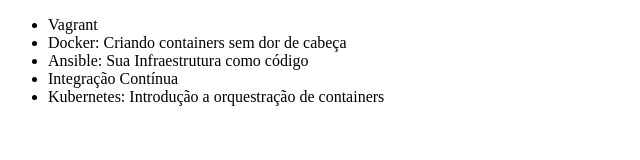
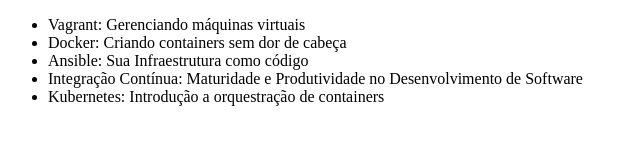
Before and after one commit to CleitoAzv/alura-git, a plain HTML site: page index.html in a window 1280 px wide. Shown: the whole page, without its empty margins (0-640 px from the left). Drawn offline with Linux system fonts and the light colour scheme.

Commit message:
Atualizando listas Vagrant e Integração contínua

```diff
--- a/index.html
+++ b/index.html
@@ -6,10 +6,10 @@
 </head>
 <body>
     <ul>
-        <li>Vagrant</li>
+        <li>Vagrant: Gerenciando máquinas virtuais</li>
         <li>Docker: Criando containers sem dor de cabeça</li>
         <li>Ansible: Sua Infraestrutura como código</li>
-        <li>Integração Contínua</li>
+        <li>Integração Contínua: Maturidade e Produtividade no Desenvolvimento de Software</li>
         <li>Kubernetes: Introdução a orquestração de containers</li>
     </ul>
 </body>
```
